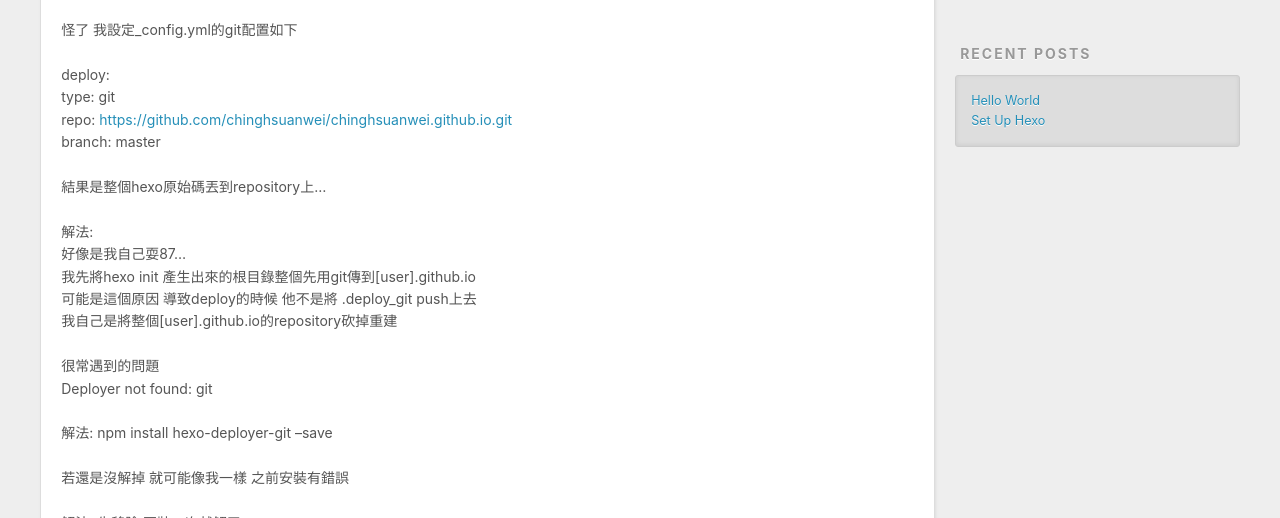
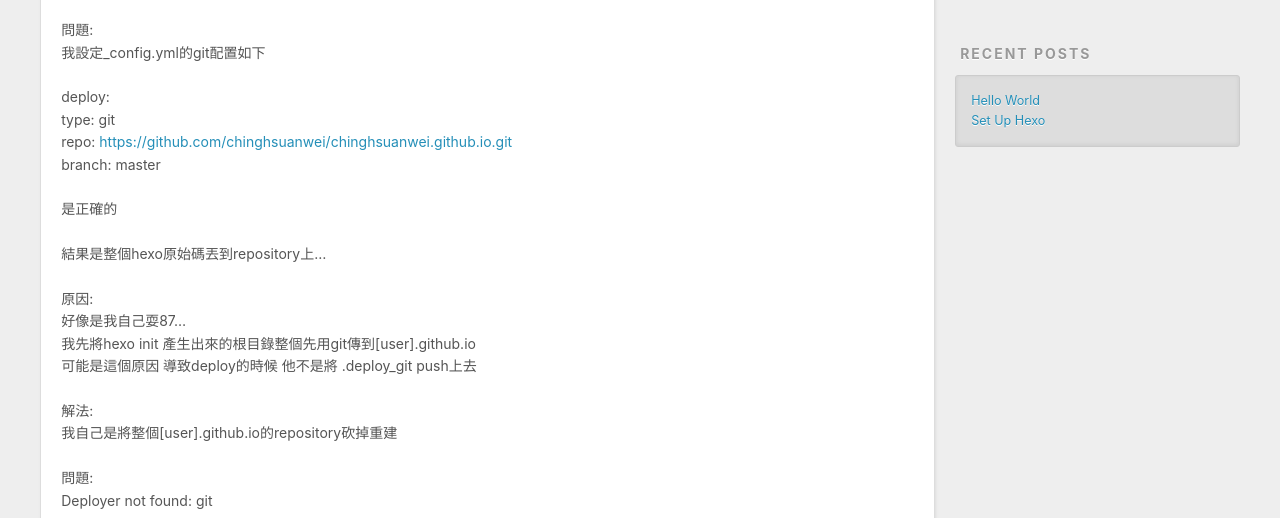
Before and after one commit to chinghsuanwei/chinghsuanwei.github.io, a plain HTML site: page 2018/09/23/Set-Up-Hexo/index.html in a window 1280 px wide. Shown: the part 434-952 px from the top of the page. Drawn offline with nearby package versions, Linux system fonts and the light colour scheme.

Commit message:
Site updated: 2018-09-23 20:04:14

```diff
--- a/2018/09/23/Set-Up-Hexo/index.html
+++ b/2018/09/23/Set-Up-Hexo/index.html
@@ -7,17 +7,17 @@
 
   <title>Set Up Hexo | Hexo</title>
   <meta name="viewport" content="width=device-width, initial-scale=1, maximum-scale=1">
-  <meta name="description" content="怪了 我設定_config.yml的git配置如下 deploy:  type: git  repo: https://github.com/chinghsuanwei/chinghsuanwei.github.io.git  branch: master 結果是整個hexo原始碼丟到repository上… 解法:好像是我自己耍87…我先將hexo init 產生出來的根目錄整個先用git傳到[">
+  <meta name="description" content="問題:我設定_config.yml的git配置如下 deploy:  type: git  repo: https://github.com/chinghsuanwei/chinghsuanwei.github.io.git  branch: master 是正確的 結果是整個hexo原始碼丟到repository上… 原因:好像是我自己耍87…我先將hexo init 產生出來的根目錄整個先用g">
 <meta property="og:type" content="article">
 <meta property="og:title" content="Set Up Hexo">
 <meta property="og:url" content="http://yoursite.com/2018/09/23/Set-Up-Hexo/index.html">
 <meta property="og:site_name" content="Hexo">
-<meta property="og:description" content="怪了 我設定_config.yml的git配置如下 deploy:  type: git  repo: https://github.com/chinghsuanwei/chinghsuanwei.github.io.git  branch: master 結果是整個hexo原始碼丟到repository上… 解法:好像是我自己耍87…我先將hexo init 產生出來的根目錄整個先用git傳到[">
+<meta property="og:description" content="問題:我設定_config.yml的git配置如下 deploy:  type: git  repo: https://github.com/chinghsuanwei/chinghsuanwei.github.io.git  branch: master 是正確的 結果是整個hexo原始碼丟到repository上… 原因:好像是我自己耍87…我先將hexo init 產生出來的根目錄整個先用g">
 <meta property="og:locale" content="default">
-<meta property="og:updated_time" content="2018-09-23T11:59:09.375Z">
+<meta property="og:updated_time" content="2018-09-23T12:03:56.564Z">
 <meta name="twitter:card" content="summary">
 <meta name="twitter:title" content="Set Up Hexo">
-<meta name="twitter:description" content="怪了 我設定_config.yml的git配置如下 deploy:  type: git  repo: https://github.com/chinghsuanwei/chinghsuanwei.github.io.git  branch: master 結果是整個hexo原始碼丟到repository上… 解法:好像是我自己耍87…我先將hexo init 產生出來的根目錄整個先用git傳到[">
+<meta name="twitter:description" content="問題:我設定_config.yml的git配置如下 deploy:  type: git  repo: https://github.com/chinghsuanwei/chinghsuanwei.github.io.git  branch: master 是正確的 結果是整個hexo原始碼丟到repository上… 原因:好像是我自己耍87…我先將hexo init 產生出來的根目錄整個先用g">
 
     <link rel="alternate" href="/atom.xml" title="Hexo" type="application/atom+xml">
 
@@ -86,13 +86,15 @@
 
     <div class="article-entry" itemprop="articleBody">
 
-        <p>怪了 我設定_config.yml的git配置如下</p>
+        <p>問題:<br>我設定_config.yml的git配置如下</p>
 <p>deploy:<br>  type: git<br>  repo: <a href="https://github.com/chinghsuanwei/chinghsuanwei.github.io.git" target="_blank" rel="noopener">https://github.com/chinghsuanwei/chinghsuanwei.github.io.git</a><br>  branch: master</p>
+<p>是正確的</p>
 <p>結果是整個hexo原始碼丟到repository上…</p>
-<p>解法:<br>好像是我自己耍87…<br>我先將hexo init 產生出來的根目錄整個先用git傳到[user].github.io<br>可能是這個原因 導致deploy的時候 他不是將 .deploy_git push上去<br>我自己是將整個[user].github.io的repository砍掉重建</p>
-<p>很常遇到的問題<br>Deployer not found: git</p>
+<p>原因:<br>好像是我自己耍87…<br>我先將hexo init 產生出來的根目錄整個先用git傳到[user].github.io<br>可能是這個原因 導致deploy的時候 他不是將 .deploy_git push上去</p>
+<p>解法:<br>我自己是將整個[user].github.io的repository砍掉重建</p>
+<p>問題:<br>Deployer not found: git</p>
 <p>解法: npm install hexo-deployer-git –save</p>
-<p>若還是沒解掉 就可能像我一樣 之前安裝有錯誤</p>
+<p>若還是沒解掉 就可能像我一樣 之前安裝有錯誤(沒下–save?)</p>
 <p>解法: 先移除 再裝一次就解了<br>npm remove hexo-deployer-git<br>npm install hexo-deployer-git –save</p>
 <p>Extra:<br>若使用git有問題 可能是</p>
 <ol>
```
Also changed, not shown: index.html (+6 -4 lines).
